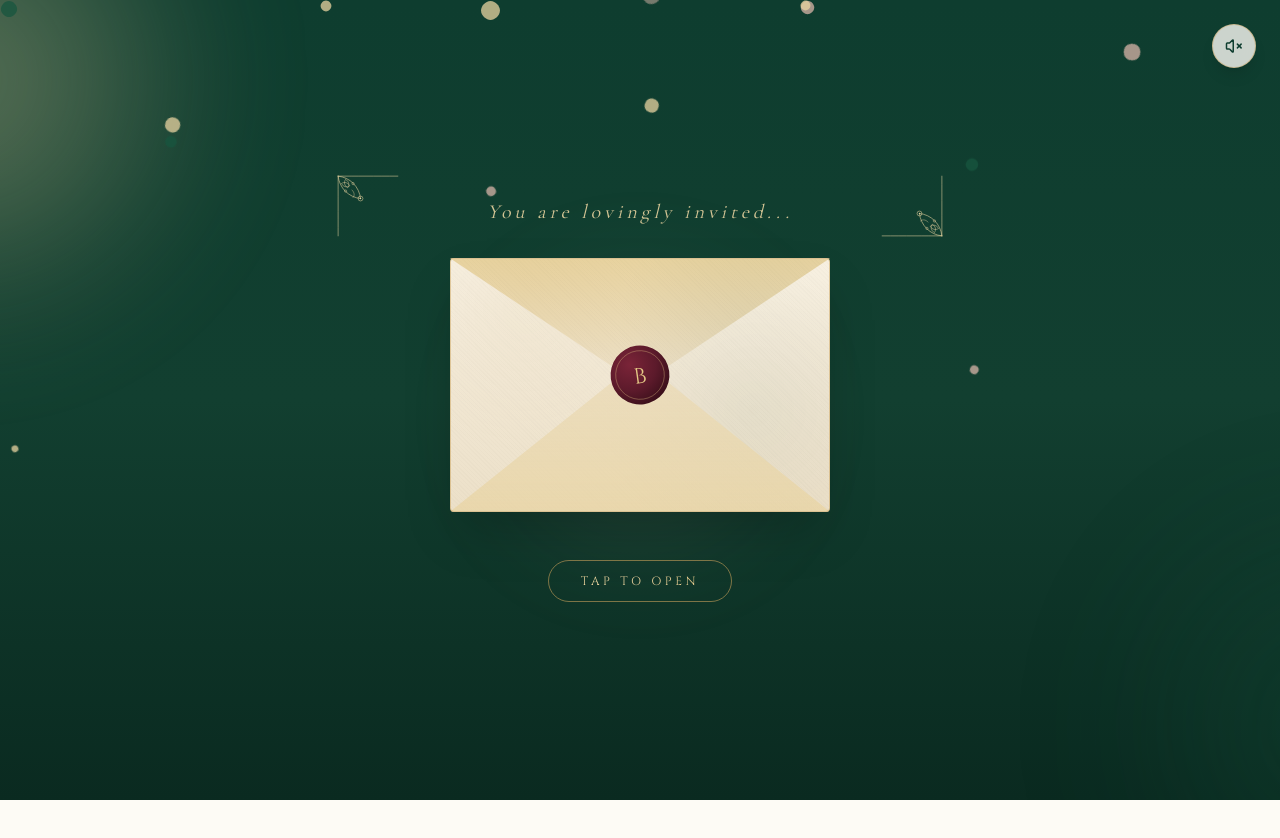
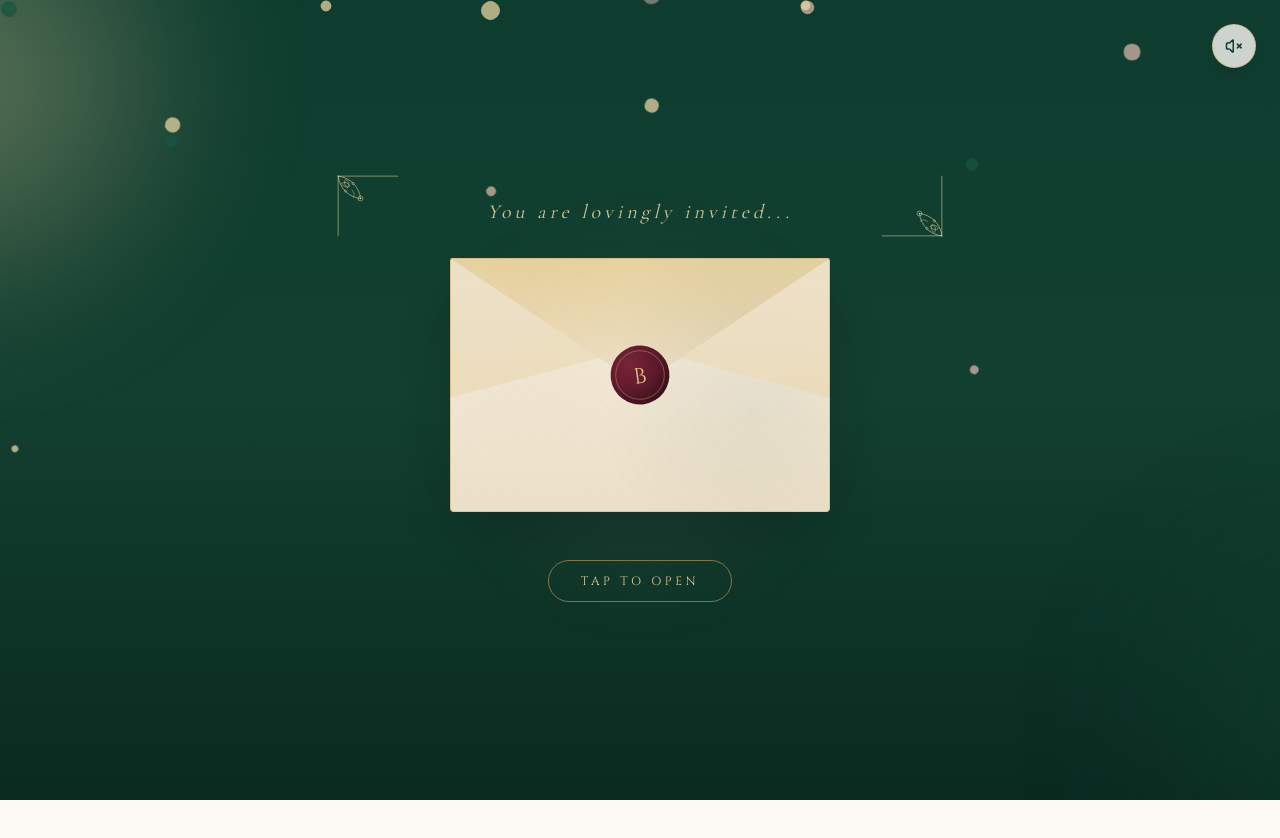
Before and after one commit to Ch3rrycosmos/wedding-invitation, a Next.js app: page / in a window 1280 px wide. Shown: the top 838 px of the page. Built offline with nearby package versions, Linux system fonts and the light colour scheme; no server answers.

Commit message:
first test commit

```diff
--- a/src/components/envelope/Envelope.tsx
+++ b/src/components/envelope/Envelope.tsx
@@ -9,13 +9,11 @@ import { WaxSeal } from "@/components/decorative/WaxSeal";
 import { useReducedMotion } from "@/lib/hooks/useReducedMotion";
 import { weddingConfig } from "@/lib/weddingConfig";
 
-type Phase = "closed" | "flap" | "card" | "zoom" | "entered";
+type Phase = "closed" | "flap" | "rise" | "hold" | "zoom" | "entered";
 
-// Phase timings are driven by fixed timers (not animation-completion events),
-// since chaining state off onAnimationComplete across 3D-transformed elements
-// is unreliable on some mobile WebKit builds and can leave the envelope stuck.
-const FLAP_MS = 1000;
-const CARD_MS = 1100 + 550;
+const FLAP_MS = 800;
+const RISE_MS = 1000;
+const HOLD_MS = 600;
 const ZOOM_MS = 900;
 
 export function Envelope({ onEntered }: { onEntered: () => void }) {
@@ -46,11 +44,21 @@ export function Envelope({ onEntered }: { onEntered: () => void }) {
     }
     setPhase("flap");
     timeouts.current.push(
-      window.setTimeout(() => setPhase("card"), FLAP_MS),
-      window.setTimeout(() => setPhase("zoom"), FLAP_MS + CARD_MS),
-      window.setTimeout(() => setPhase("entered"), FLAP_MS + CARD_MS + ZOOM_MS),
+      window.setTimeout(() => setPhase("rise"), FLAP_MS),
+      window.setTimeout(() => setPhase("hold"), FLAP_MS + RISE_MS),
+      window.setTimeout(
+        () => setPhase("zoom"),
+        FLAP_MS + RISE_MS + HOLD_MS,
+      ),
+      window.setTimeout(
+        () => setPhase("entered"),
+        FLAP_MS + RISE_MS + HOLD_MS + ZOOM_MS,
+      ),
     );
   }
+
+  const isOpen = phase === "flap" || phase === "rise" || phase === "hold" || phase === "zoom";
+  const isRisen = phase === "rise" || phase === "hold" || phase === "zoom";
 
   return (
     <AnimatePresence
@@ -96,24 +104,26 @@ export function Envelope({ onEntered }: { onEntered: () => void }) {
             </motion.p>
 
             {/* Envelope scene */}
-            <div
-              className="relative w-full max-w-[380px]"
-              style={{ perspective: 1600 }}
-            >
-              <div className="relative aspect-[3/2] w-full">
-                {/* card sliding out */}
+            <div className="relative w-full max-w-[380px]">
+              <div className="relative mx-auto w-full" style={{ aspectRatio: "3 / 2" }}>
+                {/* Invitation card - starts inside envelope, rises to center */}
                 <motion.div
-                  className="absolute left-1/2 top-1/2 z-40 w-[86%] -translate-x-1/2 -translate-y-1/2 rounded-sm border border-gold/40 bg-ivory shadow-[0_10px_50px_rgba(0,0,0,0.45)]"
-                  style={{ aspectRatio: "3 / 4" }}
-                  initial={{ y: 20, opacity: 0, scale: 0.92 }}
+                  className="absolute left-1/2 z-40 w-[86%] rounded-sm border border-gold/40 bg-ivory shadow-[0_10px_50px_rgba(0,0,0,0.45)]"
+                  style={{
+                    aspectRatio: "3 / 4",
+                    top: "50%",
+                    translateX: "-50%",
+                  }}
+                  initial={{ y: 20, opacity: 0, scale: 0.95 }}
                   animate={
-                    phase === "card" || phase === "zoom"
-                      ? { y: "-38%", opacity: 1, scale: 1.05 }
-                      : phase === "flap"
-                        ? { y: 20, opacity: 1, scale: 0.92 }
-                        : { y: 20, opacity: 0, scale: 0.92 }
+                    isRisen
+                      ? { y: "-70%", opacity: 1, scale: 1 }
+                      : { y: 20, opacity: 0, scale: 0.95 }
                   }
-                  transition={{ duration: 1.1, ease: [0.22, 1, 0.36, 1] }}
+                  transition={{
+                    duration: 1,
+                    ease: [0.22, 1, 0.36, 1],
+                  }}
                 >
                   <div className="flex h-full flex-col items-center justify-center gap-3 p-6 text-center">
                     <span className="font-cinzel text-[10px] tracking-[0.35em] text-gold-deep">
@@ -129,50 +139,53 @@ export function Envelope({ onEntered }: { onEntered: () => void }) {
                   </div>
                 </motion.div>
 
-                {/* envelope back panel */}
-                <div className="absolute inset-0 rounded-sm border border-gold/50 bg-gradient-to-b from-cream to-beige shadow-2xl">
+                {/* Envelope back panel */}
+                <div className="absolute inset-0 overflow-hidden rounded-sm border border-gold/50 bg-gradient-to-b from-cream to-beige shadow-2xl">
                   <div className="absolute inset-0 paper-texture rounded-sm" />
                 </div>
 
-                {/* envelope front pocket (bottom triangle) */}
-                <div
-                  className="absolute inset-0 z-20 rounded-sm border border-gold/50 bg-gradient-to-b from-beige to-champagne/70"
-                  style={{
-                    clipPath:
-                      "polygon(0% 100%, 50% 40%, 100% 100%, 100% 100%, 0% 100%)",
-                  }}
+                {/* Envelope front pocket - slides down to reveal card */}
+                <motion.div
+                  className="absolute inset-0 z-20 overflow-hidden rounded-sm border border-gold/50 bg-gradient-to-b from-beige to-champagne/70"
+                  initial={{ clipPath: "polygon(0% 0%, 0% 55%, 50% 35%, 100% 55%, 100% 0%)" }}
+                  animate={
+                    isOpen
+                      ? { clipPath: "polygon(0% 100%, 0% 100%, 50% 100%, 100% 100%, 100% 100%)" }
+                      : { clipPath: "polygon(0% 0%, 0% 55%, 50% 35%, 100% 55%, 100% 0%)" }
+                  }
+                  transition={{ duration: 1, ease: [0.65, 0, 0.35, 1] }}
                 />
 
-                {/* flap */}
+                {/* Flap - opens upward then fades */}
                 <motion.div
-                  className="absolute inset-x-0 top-0 z-30 h-1/2 origin-top border border-gold/50 bg-gradient-to-b from-champagne to-beige"
+                  className="absolute inset-x-0 top-0 z-30 h-1/2 origin-top"
                   style={{
                     clipPath: "polygon(0% 0%, 100% 0%, 50% 100%)",
                     transformStyle: "preserve-3d",
                     backfaceVisibility: "hidden",
                   }}
-                  initial={{ rotateX: 0 }}
-                  animate={{
-                    rotateX:
-                      phase === "flap" ||
-                      phase === "card" ||
-                      phase === "zoom"
-                        ? -178
-                        : 0,
-                  }}
-                  transition={{ duration: 1, ease: [0.65, 0, 0.35, 1] }}
+                  initial={{ rotateX: 0, opacity: 1 }}
+                  animate={
+                    isOpen
+                      ? { rotateX: -180, opacity: 0 }
+                      : { rotateX: 0, opacity: 1 }
+                  }
+                  transition={{ duration: 0.8, ease: [0.65, 0, 0.35, 1] }}
                 >
-                  <div className="absolute inset-0 paper-texture" />
+                  <div className="absolute inset-0 border border-gold/50 bg-gradient-to-b from-champagne to-beige">
+                    <div className="absolute inset-0 paper-texture" />
+                  </div>
                 </motion.div>
 
-                {/* wax seal on flap seam */}
+                {/* Wax seal - fades out when opening */}
                 <motion.div
                   className="absolute left-1/2 top-[46%] z-40 -translate-x-1/2 -translate-y-1/2"
                   animate={{
                     opacity: phase === "closed" ? 1 : 0,
                     scale: phase === "closed" ? 1 : 0.6,
+                    y: phase === "closed" ? 0 : -20,
                   }}
-                  transition={{ duration: 0.5 }}
+                  transition={{ duration: 0.4 }}
                 >
                   <WaxSeal initial={weddingConfig.coupleMonogram[0]} size={64} />
                 </motion.div>
```
Also changed, not shown: 1 other file (tests, documents, lock files or other folders).
